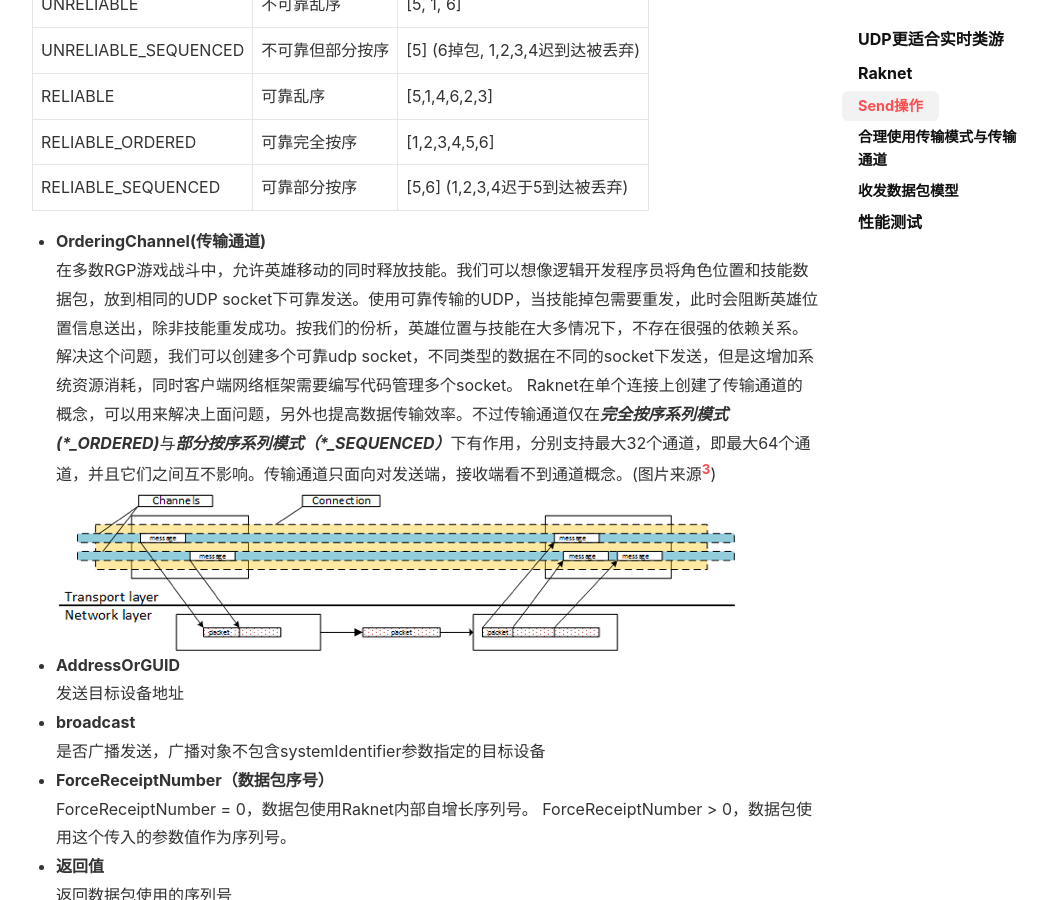
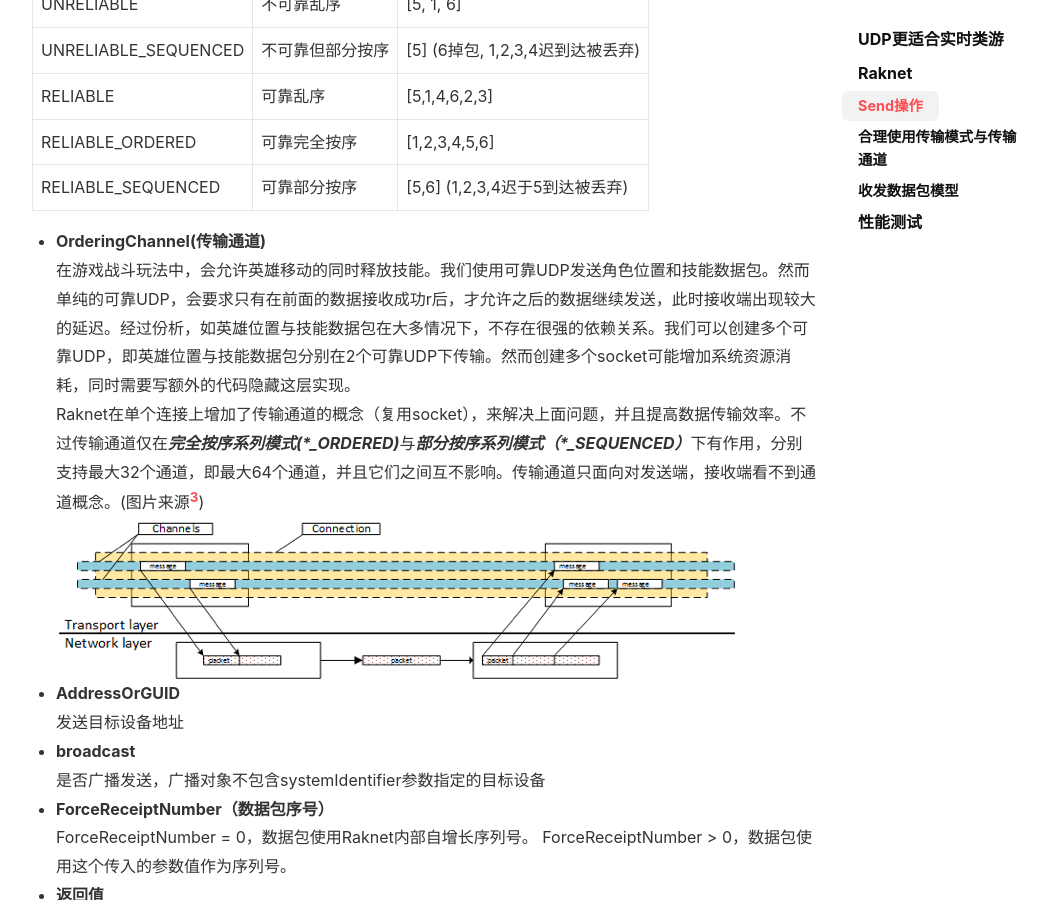
Before and after one commit to lizijie/lizijie.github.io, a Jekyll site: the page built from _posts/2018-08-13-Raknet研究.md, in a window 1280 px wide and 900 px high, scrolled down 4158 px. Shown: the whole window, without its empty margins (105-1153 px from the left). Built offline with Jekyll 4.4.1, drawn with Linux system fonts in a browser that asks for light colours; nearby versions of some CDN libraries; comment, search, counter and statistics services are not loaded.

Commit message:
Update 2018-08-13-Raknet研究.md

```diff
--- a/_posts/2018-08-13-Raknet研究.md
+++ b/_posts/2018-08-13-Raknet研究.md
@@ -86,8 +86,9 @@ virtual uint32_t Send( const char *data,
 |RELIABLE_SEQUENCED|可靠部分按序|[5,6] (1,2,3,4迟于5到达被丢弃)|
 
 * **OrderingChannel(传输通道)**<br>
-在多数RGP游戏战斗中，允许英雄移动的同时释放技能。我们可以想像逻辑开发程序员将角色位置和技能数据包，放到相同的UDP socket下可靠发送。使用可靠传输的UDP，当技能掉包需要重发，此时会阻断英雄位置信息送出，除非技能重发成功。按我们的份析，英雄位置与技能在大多情况下，不存在很强的依赖关系。解决这个问题，我们可以创建多个可靠udp socket，不同类型的数据在不同的socket下发送，但是这增加系统资源消耗，同时客户端网络框架需要编写代码管理多个socket。
-Raknet在单个连接上创建了传输通道的概念，可以用来解决上面问题，另外也提高数据传输效率。不过传输通道仅在***完全按序系列模式(\*_ORDERED)***与***部分按序系列模式（\*_SEQUENCED）***下有作用，分别支持最大32个通道，即最大64个通道，并且它们之间互不影响。传输通道只面向对发送端，接收端看不到通道概念。(图片来源[^2])
+在游戏战斗玩法中，会允许英雄移动的同时释放技能。我们使用可靠UDP发送角色位置和技能数据包。然而单纯的可靠UDP，会要求只有在前面的数据接收成功r后，才允许之后的数据继续发送，此时接收端出现较大的延迟。经过份析，如英雄位置与技能数据包在大多情况下，不存在很强的依赖关系。我们可以创建多个可靠UDP，即英雄位置与技能数据包分别在2个可靠UDP下传输。然而创建多个socket可能增加系统资源消耗，同时需要写额外的代码隐藏这层实现。
+<br>
+Raknet在单个连接上增加了传输通道的概念（复用socket），来解决上面问题，并且提高数据传输效率。不过传输通道仅在***完全按序系列模式(\*_ORDERED)***与***部分按序系列模式（\*_SEQUENCED）***下有作用，分别支持最大32个通道，即最大64个通道，并且它们之间互不影响。传输通道只面向对发送端，接收端看不到通道概念。(图片来源[^2])
 ![](https://raw.githubusercontent.com/lizijie/lizijie.github.io/master/assets/images/2018-08-13-Raknet%E7%A0%94%E7%A9%B6/channel.png) <br>
 
 * **AddressOrGUID** <br>
```
